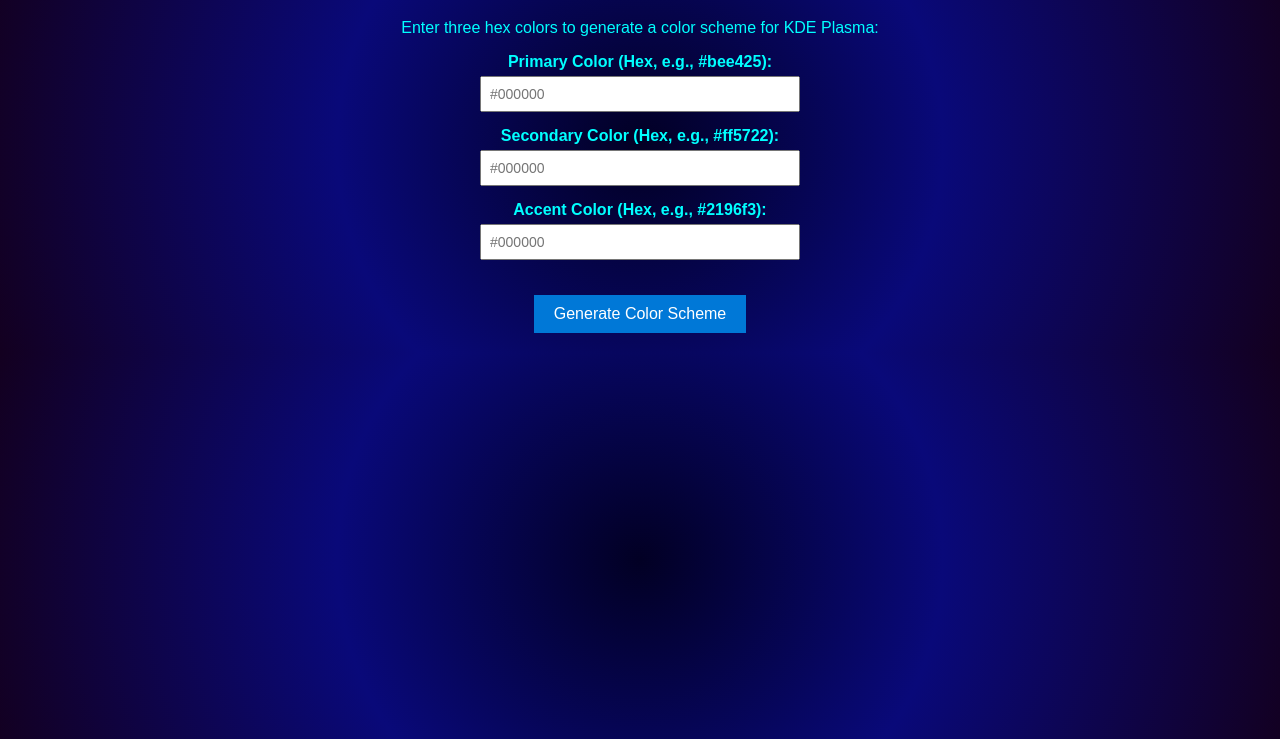
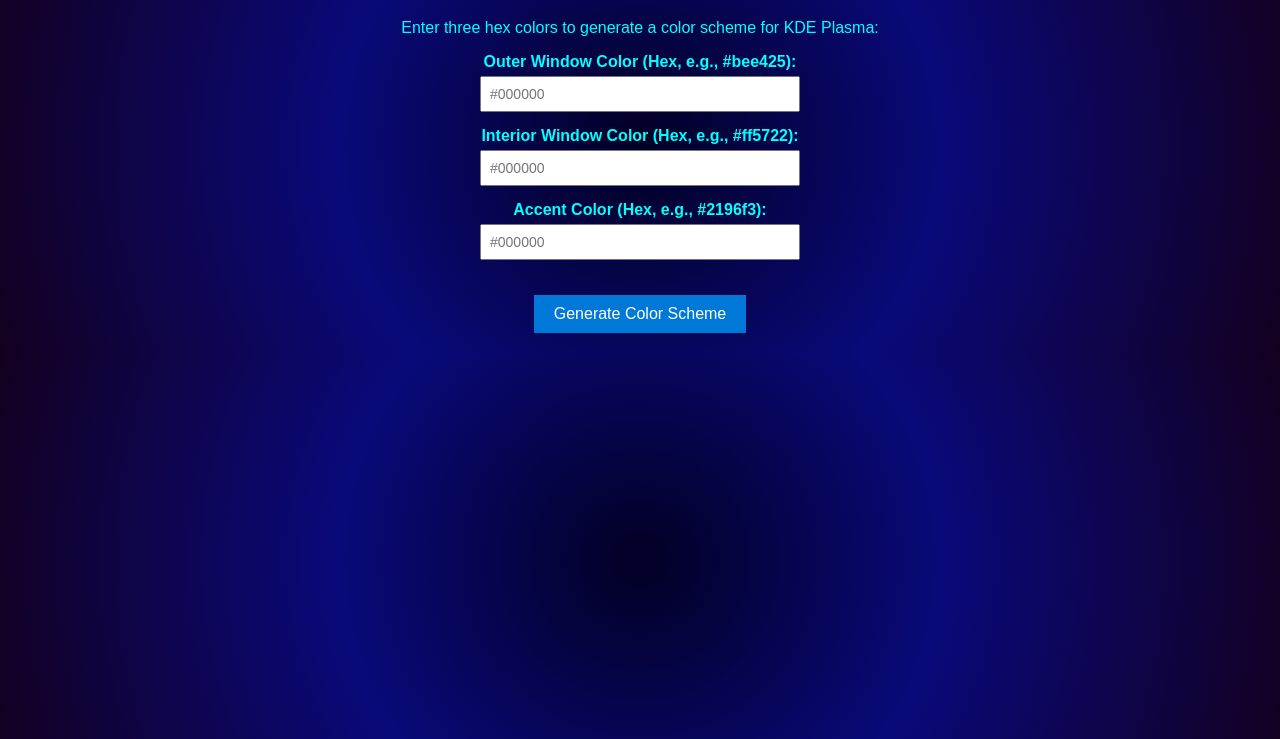
Before and after one commit to zachvlat/kde-color-scheme-generator, a plain HTML site: page index.html in a window 1280 px wide. Shown: the part 61-800 px from the top of the page. Drawn offline with Linux system fonts and the light colour scheme.

Commit message:
Update index.html

```diff
--- a/index.html
+++ b/index.html
@@ -45,11 +45,11 @@
     <p>Enter three hex colors to generate a color scheme for KDE Plasma:</p>
 
     <div class="input-container">
-        <label for="color1">Primary Color (Hex, e.g., #bee425):</label>
+        <label for="color1">Outer Window Color (Hex, e.g., #bee425):</label>
         <input type="text" id="color1" placeholder="#000000">
     </div>
     <div class="input-container">
-        <label for="color2">Secondary Color (Hex, e.g., #ff5722):</label>
+        <label for="color2">Interior Window Color (Hex, e.g., #ff5722):</label>
         <input type="text" id="color2" placeholder="#000000">
     </div>
     <div class="input-container">
```
